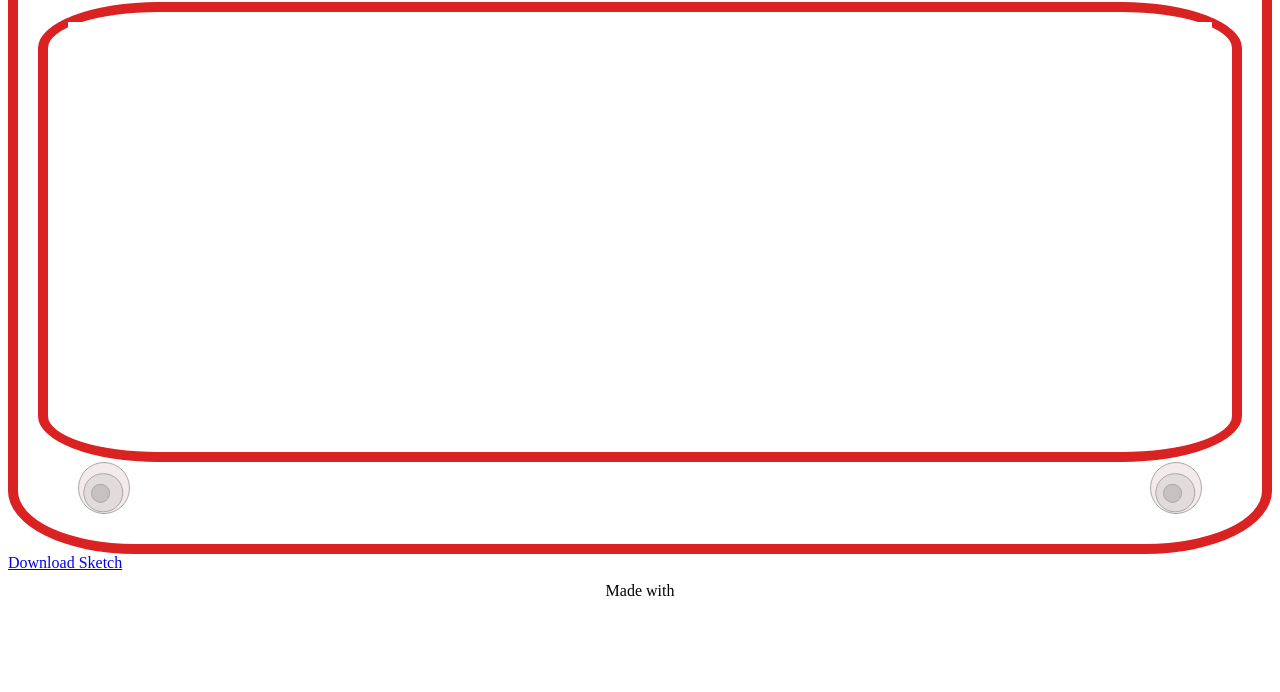
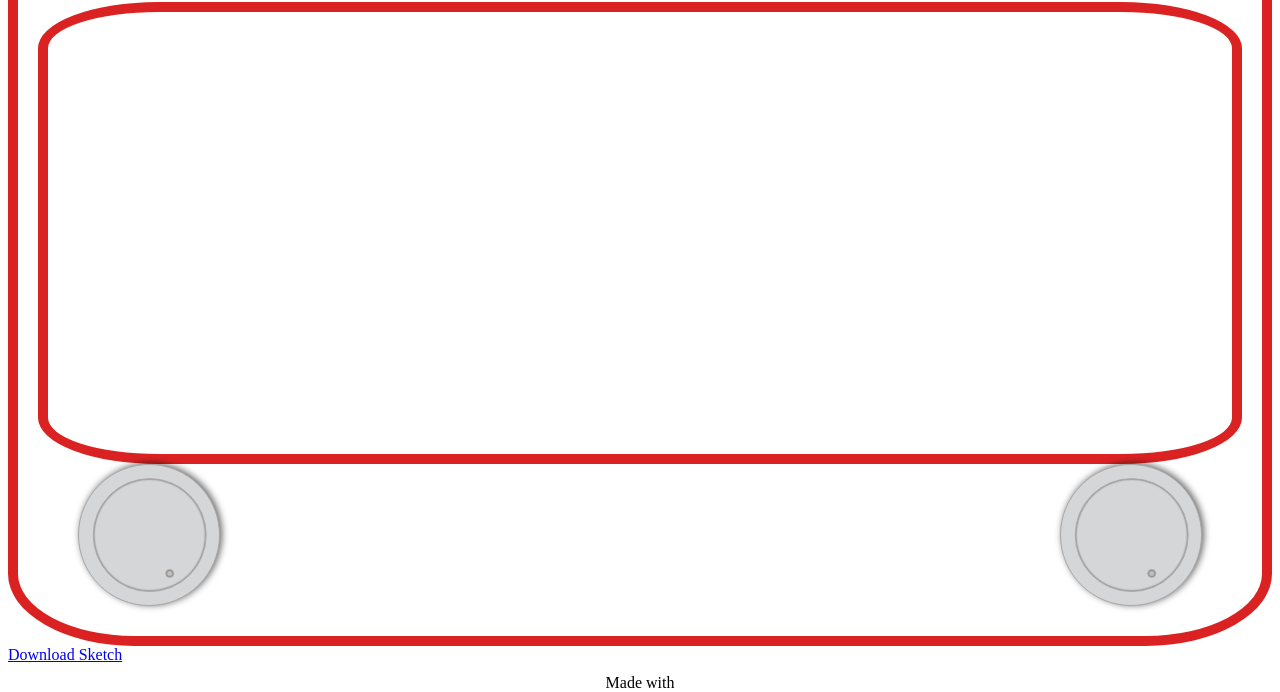
Before and after one commit to sumzulfikar/etch-a-sketch, a plain HTML site: page index.html in a window 1280 px wide. Shown: the part 167-859 px from the top of the page. Before the commit the page ends 829 px from the top, so only its background shows below. Drawn offline with Linux system fonts and the light colour scheme.

Commit message:
added knobs css

```diff
--- a/canvasDraw.js
+++ /dev/null
@@ -1,47 +0,0 @@
-const canvas = document.getElementById("drawing-area");
-const context = canvas.getContext("2d");
-
-context.lineJoin = 'miter';
-context.lineCap = 'round';
-context.lineWidth = 10;
-
-
-
-
-//set heigh and width for movement
-
-const { height, width } = canvas;
-
-let x = Math.floor(Math.random() * height);
-let y = Math.floor(Math.random() * width);
-context.beginPath();
-// context.moveTo(x, y);
-// context.lineTo(x, y);
-// context.stroke();
-
-window.addEventListener("keydown", (event) => {
-    const movement = 10;
-    if (event.key.includes("Arrow")) {
-        event.preventDefault();
-        console.log(event.key);
-        if (event.key === "ArrowLeft") {
-            x -= movement;
-
-        }
-        else if (event.key === "ArrowRight") {
-            x += movement;
-        }
-        else if (event.key === "ArrowUp") {
-            y -= movement;
-        }
-        else if (event.key === "ArrowDown")
-            y += movement;
-
-    }
-
-    context.moveTo(x, y);
-    context.lineTo(x, y);
-    context.stroke();
-
-    return;
-})
--- a/index.html
+++ b/index.html
@@ -24,14 +24,16 @@
 
             </div>
             <div id="knobs">
-                <div class="knob-outter">
+
+                <div class="knob-outter" id="horizontal-knob">
                     <div class="knob-inner1">
                         <div class="knob-inner2">
 
                         </div>
                     </div>
                 </div>
-                <div class="knob-outter">
+
+                <div class="knob-outter" id="vertical-knob">
                     <div class="knob-inner1">
                         <div class="knob-inner2">
 
@@ -47,12 +49,12 @@
 
     <!-- Section for Download button-->
     <section>
-        <a href="#" id="sketchImage" download="my-sketch.png">Download Sketch</a>
+        <a href="#" id="sketchImage" download="sketch.jpeg">Download Sketch</a>
     </section>
     <footer> Made with </footer>
-    <script src="./canvasDraw.js"></script>
-    <script src="./knobsTurning.js"></script>
-    <script> src = "./saveImage.js"</script>
+    <script src="./scripts/canvasDraw.js"></script>
+    <script src="./scripts/knobsTurning.js"></script>
+    <script src="./scripts/saveImage.js"></script>
 
 </body>
 
--- /dev/null
+++ b/scripts/canvasDraw.js
@@ -0,0 +1,61 @@
+const canvas = document.getElementById("drawing-area");
+const context = canvas.getContext("2d");
+
+context.lineJoin = 'miter';
+context.lineCap = 'round';
+context.lineWidth = 10;
+
+
+
+
+//set heigh and width for movement
+
+const { height, width } = canvas;
+
+
+
+// context.moveTo(x, y);
+// context.lineTo(x, y);
+// context.stroke();
+// Math.floor(Math.random() * height - 20);
+//let y = Math.floor(Math.random() * width - 20);
+// A coordinates object to store current drawing coordinates for x-axis and y-axis
+let coordinates = {
+    x: 20,
+    y: 20
+
+}
+
+const drawLine = (axisX, axisY) => {
+    context.beginPath();
+    context.moveTo(coordinates.x, coordinates.y);
+    context.lineTo(coordinates.x, coordinates.y);
+    context.stroke();
+    return;
+}
+
+function draw(event) {
+    const movement = 10;
+    if (event.key.includes("Arrow")) {
+        event.preventDefault();
+        console.log(event.key);
+        if (event.key === "ArrowLeft") {
+            coordinates.x -= movement;
+
+        }
+        else if (event.key === "ArrowRight") {
+            coordinates.x += movement;
+        }
+        else if (event.key === "ArrowUp") {
+            coordinates.y -= movement;
+        }
+        else if (event.key === "ArrowDown")
+            coordinates.y += movement;
+
+    }
+    drawLine(coordinates.x, coordinates.y);
+    return;
+}
+
+
+window.addEventListener("keydown", draw);
--- /dev/null
+++ b/scripts/knobsTurning.js
@@ -0,0 +1,9 @@
+const verticalKnob = document.getElementById("horizontal-knob");
+const horizontalKnob = document.getElementById("vertical-knob");
+
+const knobRotation = (knob, coordinates) => {
+    drawLine(coordinates.x, coordinates, y);
+
+
+
+}
--- /dev/null
+++ b/scripts/saveImage.js
@@ -0,0 +1,7 @@
+
+const savedSketch = canvas.toDataURL("image/jpeg", 1.0);
+
+const link = document.getElementById("sketchImage");
+
+link.href = savedSketch;
+link.download = "sketch.jpeg";
--- a/style.css
+++ b/style.css
@@ -2,14 +2,14 @@
 
     --etch-color: #db2222;
     --text-color: #c19f32;
-    --outter-knob: #f3eaeaef;
-    --inner-knob1: #e2dadaef;
+    --outter-knob: #d5d6d7;
+    --inner-knob1: ##d5d6d7;
     --inner-knob2: #c3c0c0ef;
     --knob-border: #aaa7a7;
 }
 
 body {
-    height: 100vh;
+    height: 100dvh;
 }
 
 h1,
@@ -46,11 +46,16 @@ footer {
 
 .etch-device {
     background-color: var(--etch-color);
+
 }
 
 #drawing-area {
     width: 1600;
     height: 1000;
+    background-color: white;
+    padding-top: 2px;
+    overflow: hidden;
+    border-radius: 10%;
 }
 
 @media only screen and (min-width:769px) {
@@ -76,6 +81,7 @@ footer {
 
 canvas {
     height: 400px;
+
     background: white;
     position: relative;
 
@@ -104,29 +110,40 @@ canvas {
     background-color: var(--outter-knob);
 
     position: relative;
-    width: 50px;
-    height: 50px;
+    width: 140px;
+    height: 140px;
     display: flex;
     align-items: center;
     justify-content: center;
+    box-shadow: 1px 2px 7px rgba(0, 0, 0, 0.6);
+    transform: rotate(-90deg);
+    z-index: 9999;
+    cursor: pointer
 }
 
 .knob-inner1 {
     background-color: var(--inner-knob1);
     position: relative;
-    width: 75%;
-    height: 75%;
-    top: 50%;
-    left: 50%;
-    transform: translate(-65%, -50%);
+    width: 80%;
+    height: 80%;
+    top: 43%;
+    left: 53%;
+
+    /* justify-items: center; */
+    /* margin-top: -22px;
+    margin-left: -22px; */
+    transform: translate(-65%, -52%);
+    box-shadow: inset 0 0 2px rgba(0, 0, 0, 0.8)
 }
 
 .knob-inner2 {
     background-color: var(--inner-knob2);
     position: relative;
-    width: 45%;
-    height: 45%;
-    top: 50%;
-    left: 50%;
+    width: 7px;
+    height: 7px;
+    top: 76px;
+    left: 19px;
+    border-radius: 50%;
     transform: translate(-65%, -50%);
+    box-shadow: inset 0 0 2px rgba(0, 0, 0, 0.8);
 }
```
Also changed, not shown: knobsTurning.js (deleted), saveImage.js (deleted).
